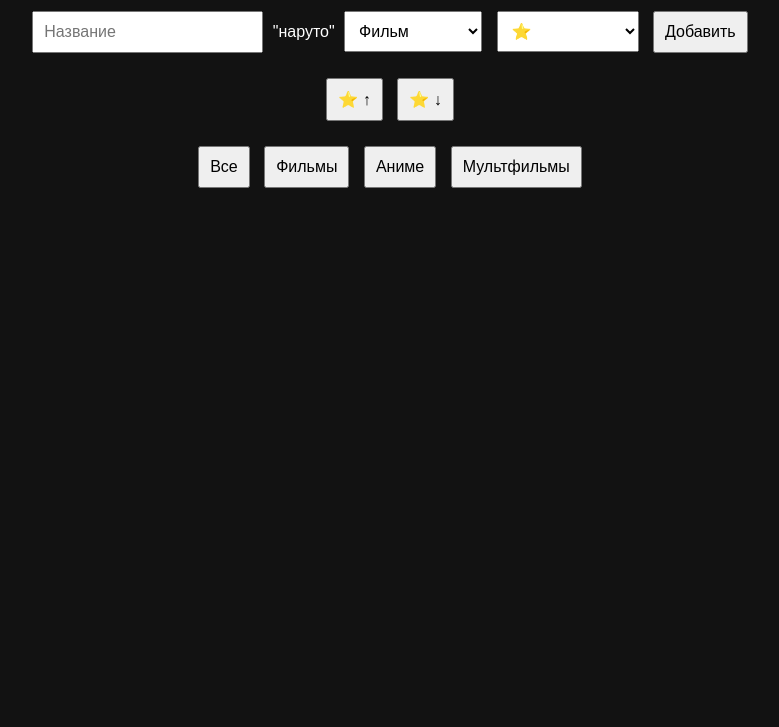
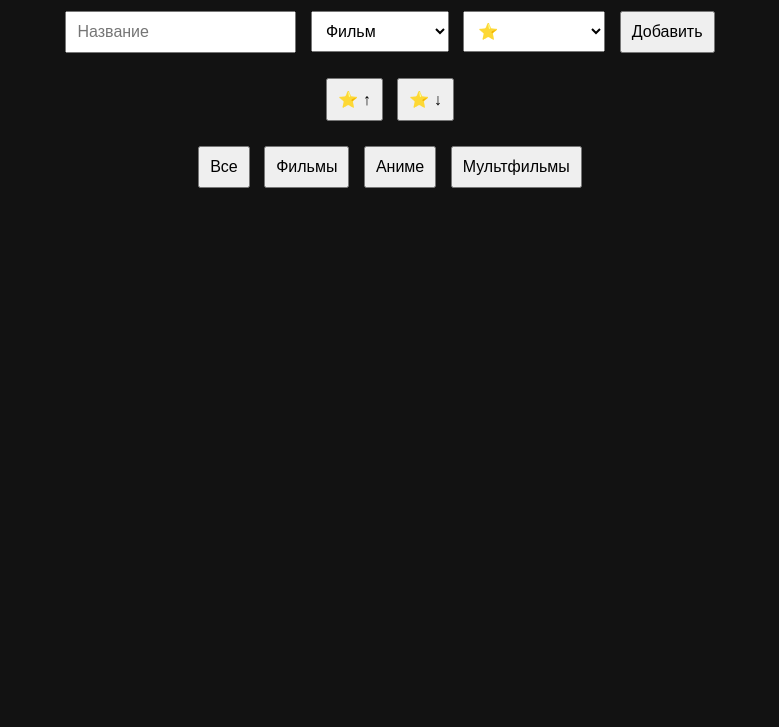
Before and after one commit to Yokaoi/watchlist1, a plain HTML site: page index.html in a window 1280 px wide. Shown: the part 73-800 px from the top of the page, without its empty margins (250-1029 px from the left). Drawn offline with Linux system fonts and the light colour scheme.

Commit message:
Update index.html

```diff
--- a/index.html
+++ b/index.html
@@ -12,7 +12,6 @@
 <!-- Форма добавления -->
 <div class="form">
     <input type="text" id="title" placeholder="Название">
-    "наруто"
 
     <select id="category">
         <option value="Фильм">Фильм</option>
```
